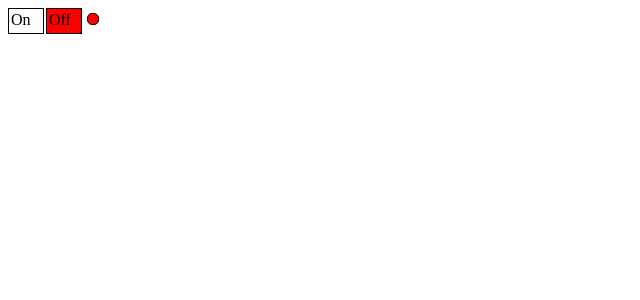
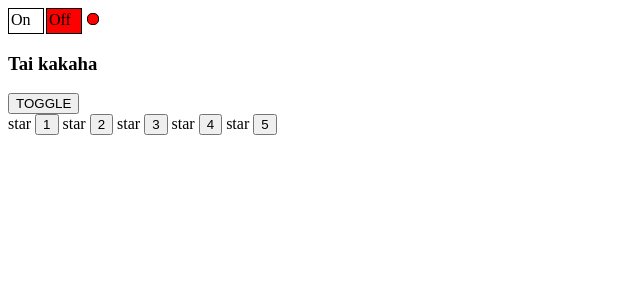
Before and after one commit to AnnAntonova2310/inc-kak-podrobno, a React (Create React App) app: page / in a window 1280 px wide. Shown: the top 300 px of the page, without its empty margins (0-640 px from the left). Built offline with nearby package versions, Linux system fonts and the light colour scheme.

Commit message:
UseState continue

```diff
--- /dev/null
+++ b/src/App.css
@@ -0,0 +1,4 @@
+.App {
+    width: 600px;
+    margin: 20px auto;
+}
--- a/src/App.tsx
+++ b/src/App.tsx
@@ -1,19 +1,25 @@
 import React from 'react';
 import Accordion from "./Components/Accordion/Accordion";
-import {Rating} from "./Components/Rating/Rating";
+import {UncontrolledRating} from "./Components/Rating/Rating";
 import OnOff from "./OnOff/OnOff";
+import UncontrolledAccordion from "./Components/Accordion/Accordion";
 
 function App() {
     return (
-        <OnOff/>
+        <div>
+            <OnOff/>
 
+            <UncontrolledAccordion title={'Tai kakaha'} />
+
+            <UncontrolledRating />
+
+        </div>
 
         // <div>
         //     <PageTitle title={'This is App-component'}/>
         //     <PageTitle title={'Users'}/>
-        //     <Rating value={3}/>
-        //     <Accordion title={'Hello'} collapsed = {true}/>
-        //     <Accordion title={'Tai kakaha'} collapsed = {true}/>
+
+
         //     <Rating value={0}/>
         //     <Rating value={1}/>
         //     <Rating value={2}/>
--- a/src/Components/Accordion/Accordion.tsx
+++ b/src/Components/Accordion/Accordion.tsx
@@ -1,14 +1,22 @@
-import React from "react";
+import React, {useState} from "react";
 
 type AccordionPropsType = {
     title: string
-    collapsed: boolean
+    // collapsed: boolean
 }
 
-function Accordion(props: AccordionPropsType) {
+function UncontrolledAccordion(props: AccordionPropsType) {
+
+
+
+    let [collapsed, setCollapsed] = useState(true)
+
         return <div>
         <AccordionTitle title={props.title}/>
-        {!props.collapsed  && <AccordionBody />}
+
+        <button onClick={()=> {setCollapsed(!collapsed)}}>TOGGLE</button>
+
+        {!collapsed  && <AccordionBody />}
     </div>
 }
 
@@ -30,4 +38,4 @@ function AccordionBody() {
     </div>
 }
 
-export default Accordion;
+export default UncontrolledAccordion;
--- a/src/Components/Rating/Rating.tsx
+++ b/src/Components/Rating/Rating.tsx
@@ -1,18 +1,20 @@
-import React from "react";
+import React, {useState} from "react";
 
 type RaringPropsType = {
-    value: number
+
 }
 
-export function Rating(props: RaringPropsType) {
+export function UncontrolledRating(props: RaringPropsType) {
+
+    let [value, setValue] = useState(0)
 
     return (
         <div>
-            <Star selected={props.value > 0}/>
-            <Star selected={props.value > 1}/>
-            <Star selected={props.value > 2}/>
-            <Star selected={props.value > 3}/>
-            <Star selected={props.value > 4}/>
+            <Star selected={value > 0}/><button onClick={()=> {setValue(1)}}>1</button>
+            <Star selected={value > 1}/><button onClick={()=> {setValue(2)}}>2</button>
+            <Star selected={value > 2}/><button onClick={()=> {setValue(3)}}>3</button>
+            <Star selected={value > 3}/><button onClick={()=> {setValue(4)}}>4</button>
+            <Star selected={value > 4}/><button onClick={()=> {setValue(5)}}>5</button>
 
 
         </div>
```
